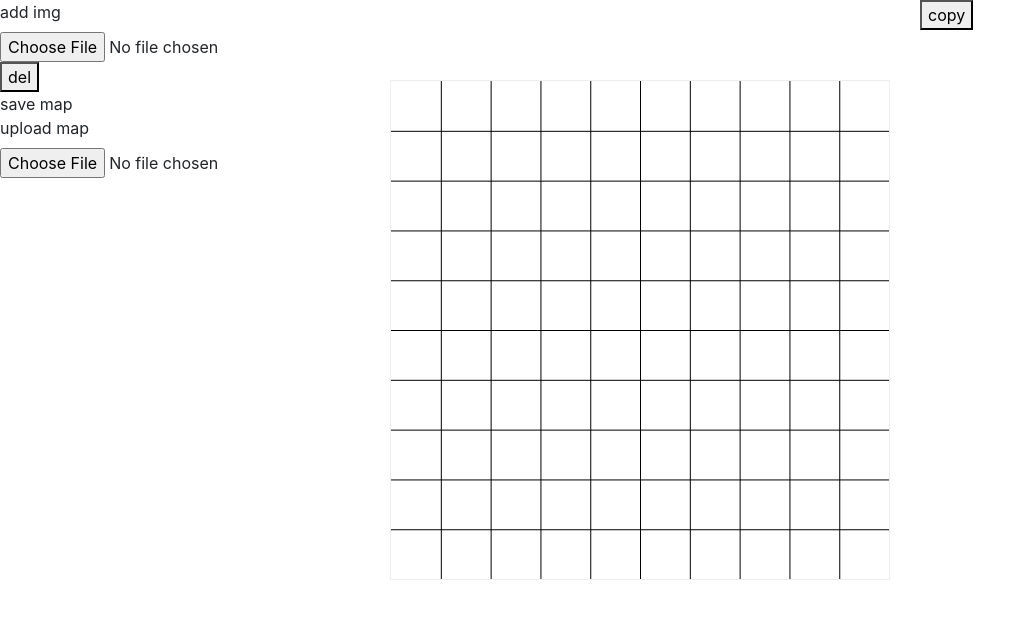
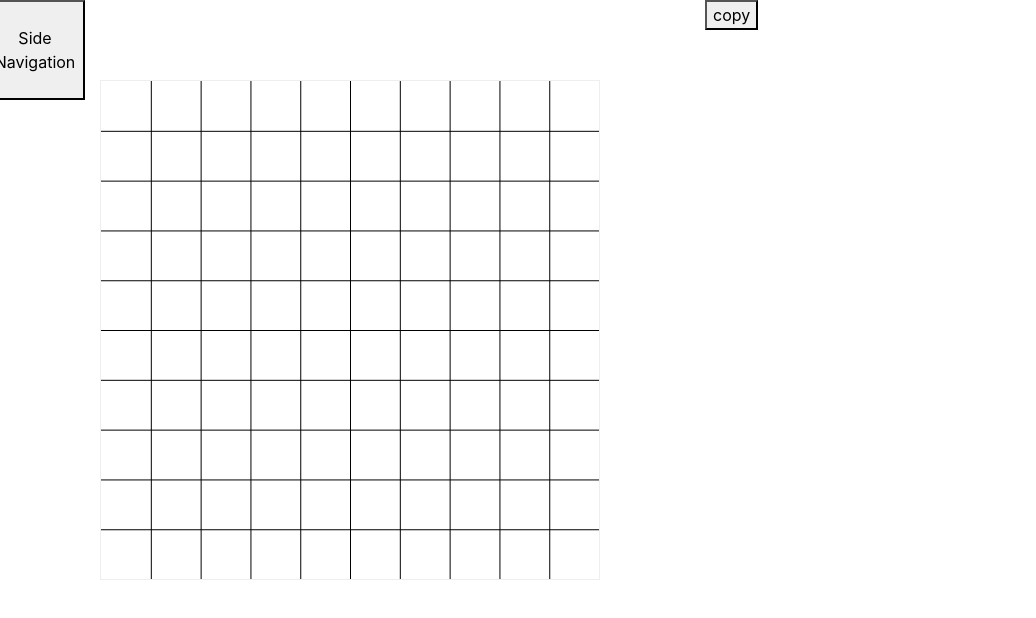
Before and after one commit to shanemmay/dnd_map_maker, a website: page index.html in a window 1280 px wide. Shown: the whole page, without its empty margins (0-1036 px from the left). Drawn offline with nearby package versions, Linux system fonts and the light colour scheme.

Commit message:
Working Crappy Side Navigation

```diff
--- a/index.html
+++ b/index.html
@@ -12,16 +12,23 @@
     <script src="https://stackpath.bootstrapcdn.com/bootstrap/4.1.3/js/bootstrap.min.js" integrity="sha384-ChfqqxuZUCnJSK3+MXmPNIyE6ZbWh2IMqE241rYiqJxyMiZ6OW/JmZQ5stwEULTy" crossorigin="anonymous"></script>
     <!-- FABRIC JS -->
     <script src="fabric.js"></script>
+    <script
+        src="https://code.jquery.com/jquery-3.3.1.min.js"
+        integrity="sha256-FgpCb/KJQlLNfOu91ta32o/NMZxltwRo8QtmkMRdAu8="
+        crossorigin="anonymous">
+    </script>
+
 </head>
 <body >
     <div class="row">
         <!-- menu -->
-        <div class="col">
+        <button type="button" id="sideNav" class="Nav">Side Navigation</button>
+        <nav id="Navigation" style="display: none;"> <br><br><br><br><br>
             <label>add img</label><input id="img_upload"  type="file" value="add img"  /> <br>
             <button id="del">del</button> <br>
             <a id="save_map">save map</a> <br>
             <label>upload map</label><input id="upload_map"  type="file" value="upload map"  /> <br>
-        </div>
+        </nav>
         <div class="col">
             <canvas id="canvas" width="500" height="500" style="border:1px solid #eee; margin-top: 10vh;"></canvas>
         </div>
@@ -125,6 +132,16 @@
             });
         };
 
+        //Size of the Side Navigation button
+        var myButton = document.getElementById('sideNav');
+        myButton.style.height = '100px';
+        myButton.style.width= '100px';
+
+        //Toggle the side navigation button when clicked
+        $("#sideNav").click(function(){
+            $("#Navigation").toggle();
+        });
+
     </script>
 </body>
 </html>
--- /dev/null
+++ b/main.css
@@ -0,0 +1,8 @@
+#Navigation {
+    display: none;
+}
+
+.Nav{
+    height: 50px;
+    width: 100px;
+}
```
